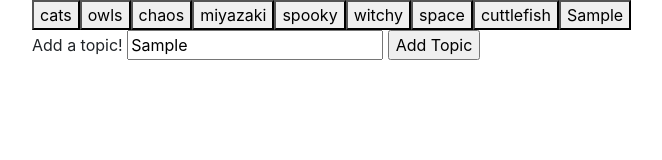
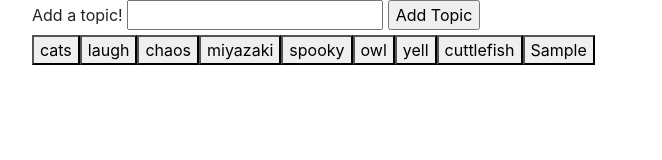
Before and after one commit to mdelong333/GIF-tastic, a plain HTML site: page index.html in a window 1280 px wide. Both pictures are taken after typing "Sample" into the empty fields and a click on the input "Add Topic". Shown: the whole page, without its empty margins (53-715 px from the left). Drawn offline with nearby package versions, Linux system fonts and the light colour scheme.

Commit message:
form clears on submission

```diff
--- a/assets/javascript/app.js
+++ b/assets/javascript/app.js
@@ -1,7 +1,7 @@
 $(document).ready(function() {
 
     //topics array for buttons
-    var topics = ["cats", "owls", "chaos", "miyazaki", "spooky", "witchy", "space", "cuttlefish"];
+    var topics = ["cats", "laugh", "chaos", "miyazaki", "spooky", "owl", "yell", "cuttlefish"];
 
     //calls function to create a button for each topic
     makeButtons();
@@ -83,6 +83,8 @@ $(document).ready(function() {
 
         makeButtons();
 
+        $("#form-display").trigger('reset');
+
     })
 
 })
--- a/index.html
+++ b/index.html
@@ -12,9 +12,6 @@
 </head>
 <body>
     <div class="container">
-        <div id="buttons"></div>
-        <div id="gif-display"></div>
-
         <div clas="container" id="form-container">
             <form id="form-display">
                 <label for="topic-input">Add a topic!</label>
@@ -22,7 +19,8 @@
                 <input type="submit" value="Add Topic" id="add-topic">
             </form>
         </div>
-
+        <div id="buttons"></div>
+        <div id="gif-display"></div>
     </div>
     <script src="https://code.jquery.com/jquery-3.4.1.min.js"
     integrity="sha256-CSXorXvZcTkaix6Yvo6HppcZGetbYMGWSFlBw8HfCJo="
```
